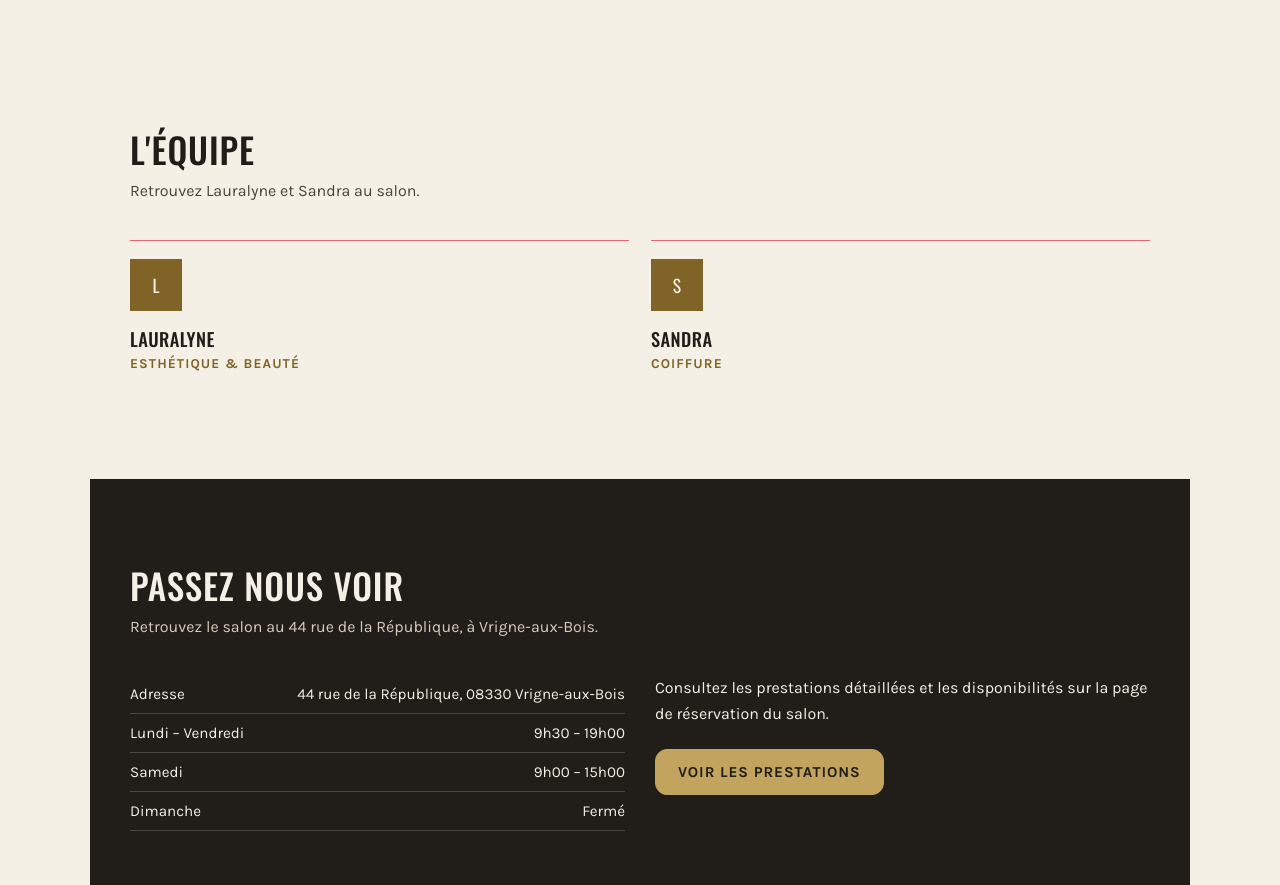
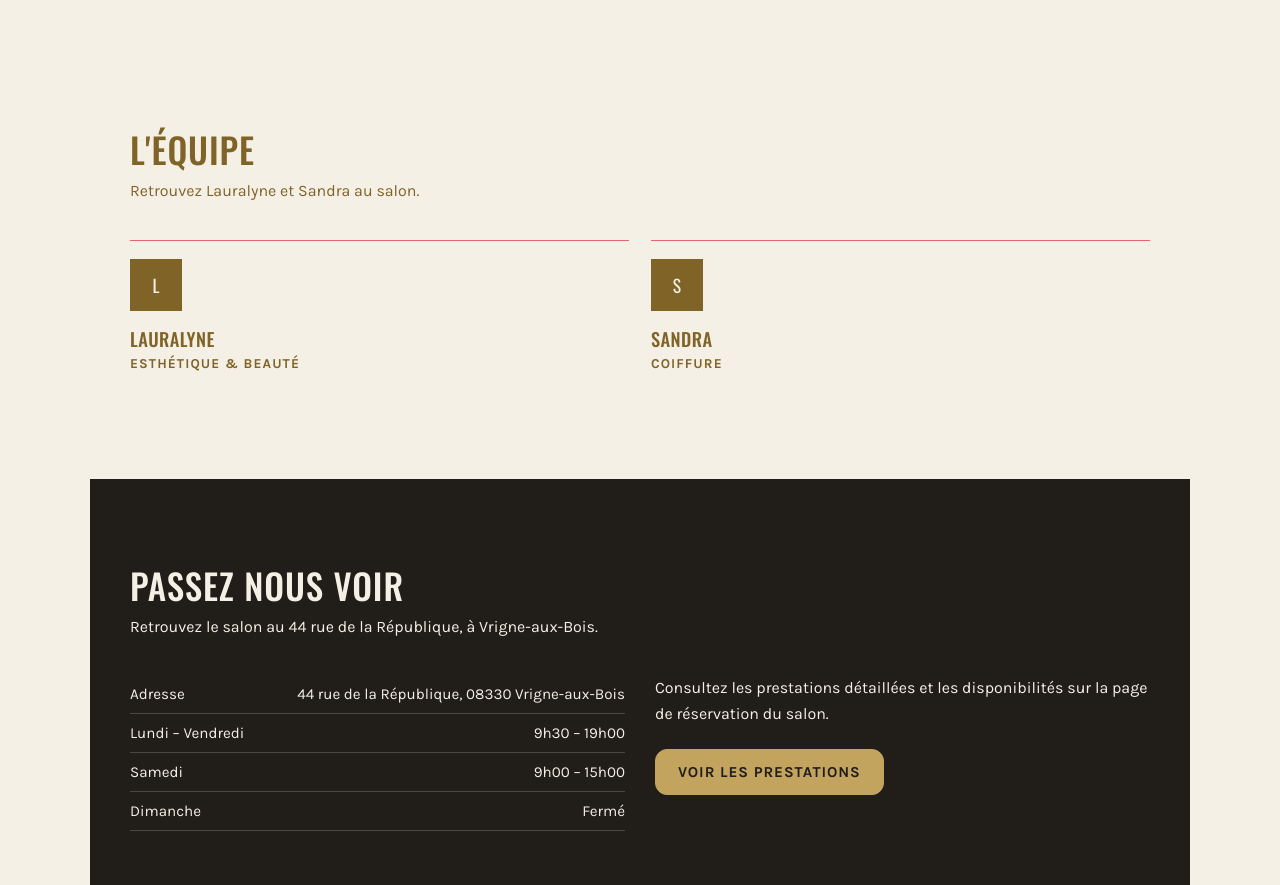
Before and after one commit to x8vince3x/sandra-coiffure, a plain HTML site: page index.html in a window 1280 px wide. Shown: the part 1540-2425 px from the top of the page. Drawn offline with nearby package versions, Linux system fonts and the light colour scheme.

Commit message:
Harmoniser les textes foncés avec les accents dorés

```diff
--- a/index.html
+++ b/index.html
@@ -450,6 +450,13 @@
   .service-choose{background:#c3a45f!important;border-color:#c3a45f!important;color:#211d19!important}
   .service-choose:hover{background:#806326!important;border-color:#806326!important;color:#f5f0e6!important}
   .service-choose.is-selected{background:transparent!important;color:#806326!important}
+
+  .hero h1,.hero-card dd,.philosophy h2,.team-card h3,.section-head h2,
+  .panel h3,.service-heading,.offer-name,.service-row .s-meta strong,
+  .chosen-list li,.chosen-total,.field label,.confirmation p{color:#806326!important}
+  .hero-sub,.philosophy-text p,.section-head p,.team-card p,.service-overview p{color:#806326!important}
+  .cta-band,.cta-band .section-head h2,.cta-band .section-head p,
+  .cta-band .info-list,.cta-band .info-list li{color:#f5f0e6!important}
 </style>
 </head>
 <body>
```
